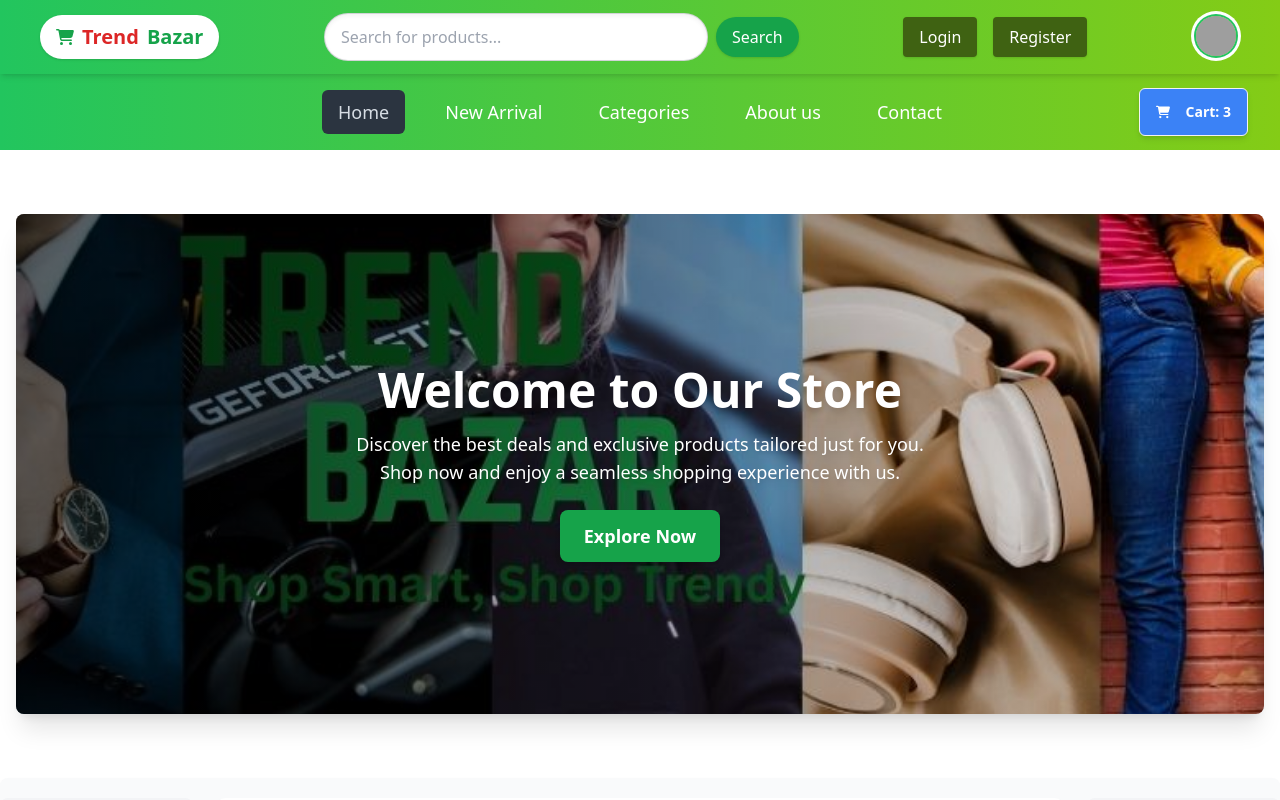
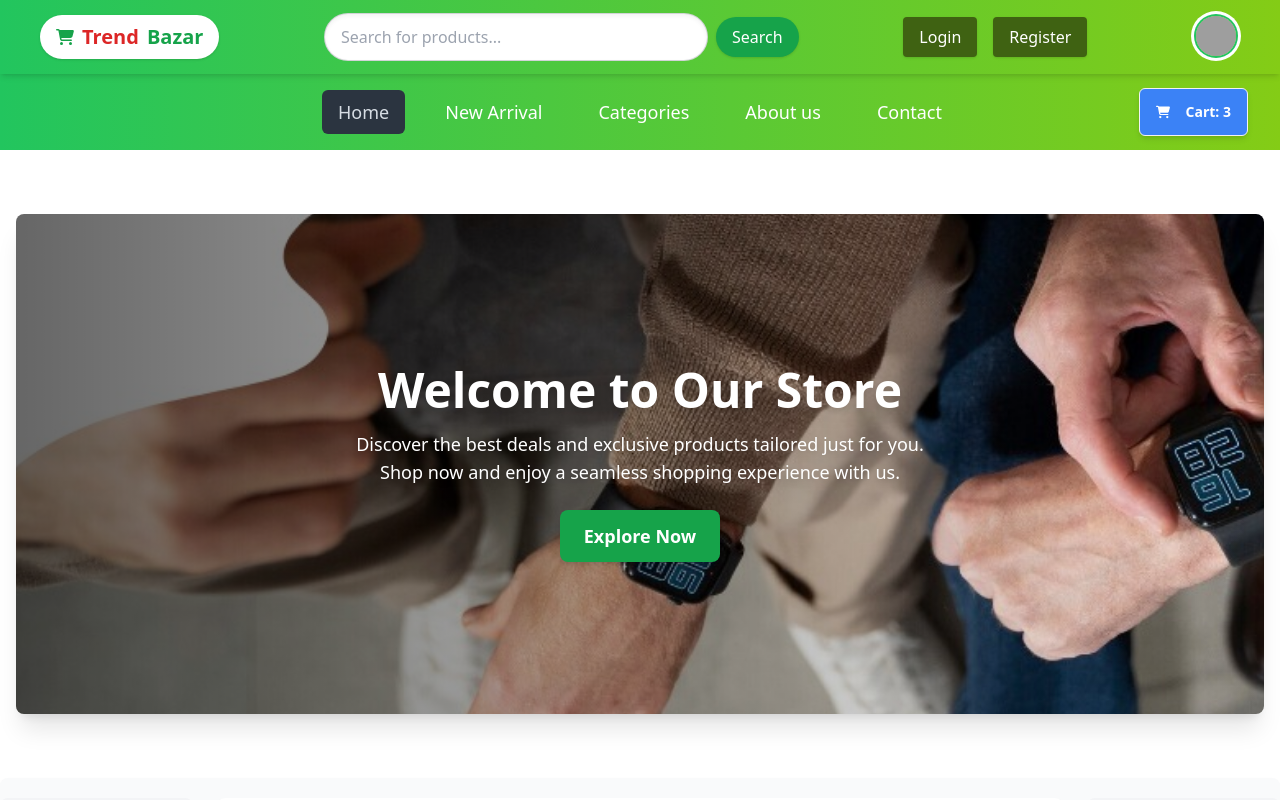
Before and after one commit to arjahid/E-commerceSite-capstoneP-, a React (Vite) app: page / in a window 1280 px wide. Shown: the top 800 px of the page. Built offline with nearby package versions, Linux system fonts and the light colour scheme; grey boxes are pictures that could not be loaded.

Commit message:
change carosel picture

```diff
--- a/src/Layouts/Carosel.jsx
+++ b/src/Layouts/Carosel.jsx
@@ -1,5 +1,5 @@
 import React from 'react';
-import img from '../assets/WhatsApp Image 2025-04-10 at 1.35.47 PM.jpeg';
+import img from '../../src/assets/WhatsApp Image 2025-04-16 at 1.16.39 AM.jpeg'
 import { NavLink } from 'react-router-dom';
 
 const Carosel = () => {
@@ -8,7 +8,7 @@ const Carosel = () => {
             <div className="relative w-full h-[400px] md:h-[500px] overflow-hidden shadow-xl rounded-lg">
                 {/* Background Image */}
                 <div
-                    className="absolute inset-0 bg-cover bg-center bg-no-repeat transform scale-105 transition-transform duration-700 hover:scale-110"
+                    className="absolute inset-0 bg-cover bg-center bg-no-repeat transform scale-105 translate-y-0 transition-transform duration-1000 hover:scale-110 hover:translate-y-[-10px]"
                     style={{
                         backgroundImage: `url(${img})`,
                     }}
--- a/src/components/NewArrival.jsx
+++ b/src/components/NewArrival.jsx
@@ -2,6 +2,7 @@ import React from 'react';
 import NavBar from '../NavBar';
 import Nav2 from './Nav2';
 import ElectrinicsData from './ElectrinicsData';
+import FashonData from './FashonData';
 
 const NewArrival = () => {
     return (
@@ -9,6 +10,7 @@ const NewArrival = () => {
             <Nav2></Nav2>
             <NavBar></NavBar>
             <ElectrinicsData></ElectrinicsData>
+            <FashonData></FashonData>
         </div>
     );
 };
```
Also changed, not shown: src/assets/WhatsApp Image 2025-04-10 at 1.35.47 PM.jpeg (deleted), src/assets/WhatsApp Image 2025-04-16 at 1.16.39 AM.jpeg (added).
